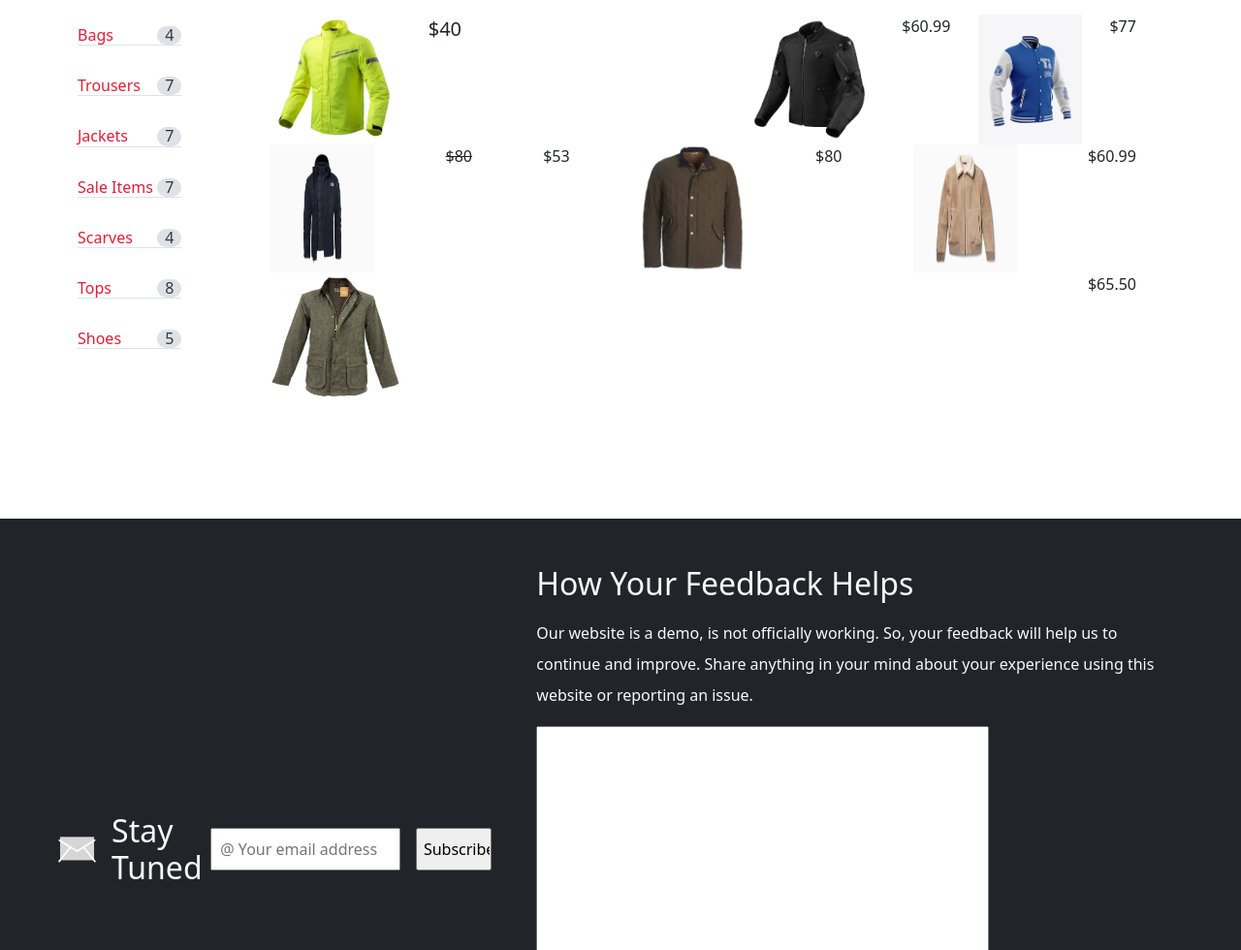
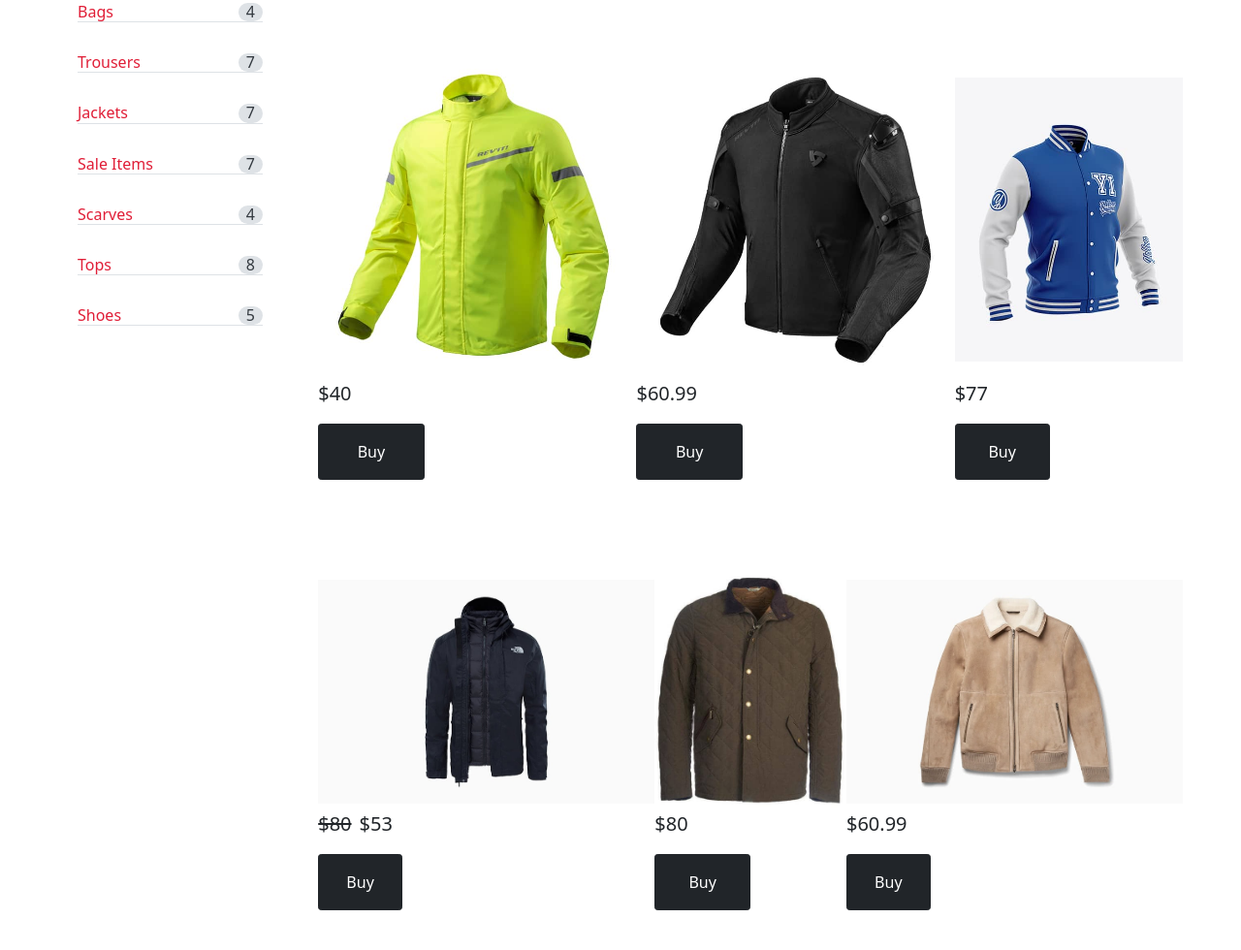
Before and after one commit to Marwa2Mohamed/GoBetween-eCommerce, a plain HTML site: page website-pages/men-jackets.html in a window 1280 px wide. Shown: the part 492-1472 px from the top of the page at 97% size. Drawn offline with nearby package versions, Linux system fonts and the light colour scheme; a web font is replaced by a local one.

Commit message:
The jacket page's images and styling reponsively is finished

```diff
--- a/website-pages/men-jackets.html
+++ b/website-pages/men-jackets.html
@@ -14,7 +14,16 @@
              <script src="html5shiv-master/dist/html5shiv.min.js"></script>
         <![endif]-->
     </head>
-     <body>
+
+    <!--Starting Inner Styling-->
+     <style>
+         #jackets-images img{
+             object-fit: contain;
+         }
+     </style>
+     <!--Ending Inner Styling-->
+
+    <body>
         <!--Start The Header & Navigation Section-->
          <header>
                 <nav class="navbar navbar-expand-xl flex-column flex-sm-row  justify-content-sm-between align-items-start navbar-dark bg-dark fixed-top" onclick="finishedSearching()">
@@ -83,7 +92,7 @@
                     <section id="allformen" class="my-md-4 d-flex flex-column flex-md-row p-5">
 
                         <!--Start The category container-->
-                            <section id="products-category" class="mx-3 px-3 d-flex flex-cloumn w-md-50">
+                            <section id="products-category" class="mx-3 px-3 d-flex flex-cloumn w-25">
 
                                 <div id="category-container">
                                     <h4 class="text-start fs-5 display-5 text-capitalize fw-bold">product categories</h4><br/>
@@ -119,7 +128,7 @@
 
 
                         <!--Start products images to display-->
-                        <section id ="display-products" class="p-5">
+                        <section id ="display-products" class="mt-5 w-100">
 
                             <div class="mt-4 mt-lg-0 mb-5 mx-md-0 px-xs-5 px-lg-0">
 
@@ -133,20 +142,52 @@
                                 <option value="sort-by-high">sortby price: high to low</option>
                               </select>
                           </div>
-                          <div id="jackets-images" class="container-fluid">
-                              <div class="d-flex flex-row justify-content-between">
-                                <img src="../images/products-image/jackets1.jpg" alt="neon jackets product" width = "15%"/><p class="price col-6 col-lg-4 fs-5">$40</p>
-                                <img src="../images/products-image/jackets2.jpg" alt="black jackets product" width = "15%"/><label class="price">$60.99</label>
-                                <img src="../images/products-image/jackets3.jpg" alt="sport jackets product" width = "12%"/><label class="price">$77</label>
-                              </div>
-                              <div class="d-flex flex-row justify-content-between">
-                                <img src="../images/products-image/jacket4.jpg" alt="leather jackets product" width = "12%"/><span class="saleItem" style="text-decoration-line: line-through">$80</span><label class="price">$53</label>
-                                <img src="../images/products-image/coat1.jpg" alt="darkbrown coat product" width = "12%"/><label class="price">$80</label>
-                                <img src="../images/products-image/coat2.jpg" alt="lightbrown coat product" width = "12%"/><label class="price">$60.99</label>
-                              </div>
-                              <div class="d-flex flex-row justify-content-between">
-                                <img src="../images/products-image/coat3.jpg" alt="grey coat product" width = "15%"/><label class="price">$65.50</label>
-                              </div>
+
+                            <div id="jackets-images" class="container-fluid">
+
+                                <div class="d-flex flex-column flex-md-row  mt-5">
+                                    <div class="d-flex flex-column mt-5">
+                                        <img src="../images/products-image/jackets1.jpg" alt="neon jackets product" class="float-start w-100 h-100"/>
+                                        <p class="price col-6 col-lg-4 fs-5">$40</p>
+                                        <button class="buy btn btn-dark btn-sm text-capitalize text-center fw-light fs-6 py-3 px-2 col-4 col-md-5 col-lg-4" onclick="addedToCart()">Buy</button>
+                                    </div>
+                                    <div class="d-flex flex-column mt-5">
+                                        <img src="../images/products-image/jackets2.jpg" alt="black jackets product"class="float-start w-100 h-100"/>
+                                        <p class="price col-6 col-lg-4 fs-5">$60.99</p>
+                                        <button class="buy btn btn-dark btn-sm text-capitalize text-center fw-light fs-6 py-3 px-2 col-4 col-md-5 col-lg-4" onclick="addedToCart()">Buy</button>
+                                    </div>
+                                    <div class="d-flex flex-column mt-5">
+                                        <img src="../images/products-image/jackets3.jpg" alt="sport jackets product" class="float-start w-100 h-100"/>
+                                        <p class="price col-6 col-lg-4 fs-5">$77</p>
+                                        <button class="buy btn btn-dark btn-sm text-capitalize text-center fw-light fs-6 py-3 px-2 col-4 col-md-7 col-lg-5" onclick="addedToCart()">Buy</button>
+                                    </div>
+                                </div>
+
+                                <div class="d-flex flex-column flex-md-row mt-5">
+                                    <div class="d-flex flex-column mt-5">
+                                        <img src="../images/products-image/jacket4.jpg" alt="leather jackets product" class="float-start w-100 h-100"/>
+                                        <p class="price col-6 col-lg-4 fs-5"><s class="saleItem">$80</s><span class=" mx-2">$53</span></p>
+                                        <button class="buy btn btn-dark btn-sm text-capitalize text-center fw-light fs-6 py-3 px-2 col-4 col-md-5 col-lg-3" onclick="addedToCart()">Buy</button>
+                                    </div>
+                                    <div class="d-flex flex-column mt-5">
+                                        <img src="../images/products-image/coat1.jpg" alt="darkbrown coat product" class="float-start w-100 h-100"/>
+                                        <p class="price col-6 col-lg-4 fs-5">$80</p>
+                                        <button class="buy btn btn-dark btn-sm text-capitalize text-center fw-light fs-6 py-3 px-2 col-4 col-md-6 col-lg-6" onclick="addedToCart()">Buy</button>
+                                    </div>
+                                    <div class="d-flex flex-column mt-5">
+                                        <img src="../images/products-image/coat2.jpg" alt="lightbrown coat product" class="float-start w-100 h-100"/>
+                                        <p class="price col-6 col-lg-4 fs-5">$60.99</p>
+                                        <button class="buy btn btn-dark btn-sm text-capitalize text-center fw-light fs-6 py-3 px-2 col-4 col-md-5 col-lg-3" onclick="addedToCart()">Buy</button>
+                                    </div>
+
+                                </div>
+                                <div class="d-flex flex-column flex-md-row mt-5 mb-5">
+                                    <div class="d-flex flex-column mt-5">
+                                        <img src="../images/products-image/coat3.jpg" alt="grey coat product" class="float-start w-75 h-75"/>
+                                        <p class="price col-6 col-lg-4 fs-5">$65.50</p>
+                                        <button class="buy btn btn-dark btn-sm text-capitalize text-center fw-light fs-6 py-3 px-2 col-4 col-lg-3  col-4 col-md-2 col-lg-3" onclick="addedToCart()">Buy</button>
+                                    </div>
+                                </div>
                           </div>
                         </section>
                         <!--End products images to display-->
```
Also changed, not shown: 1 other file.
